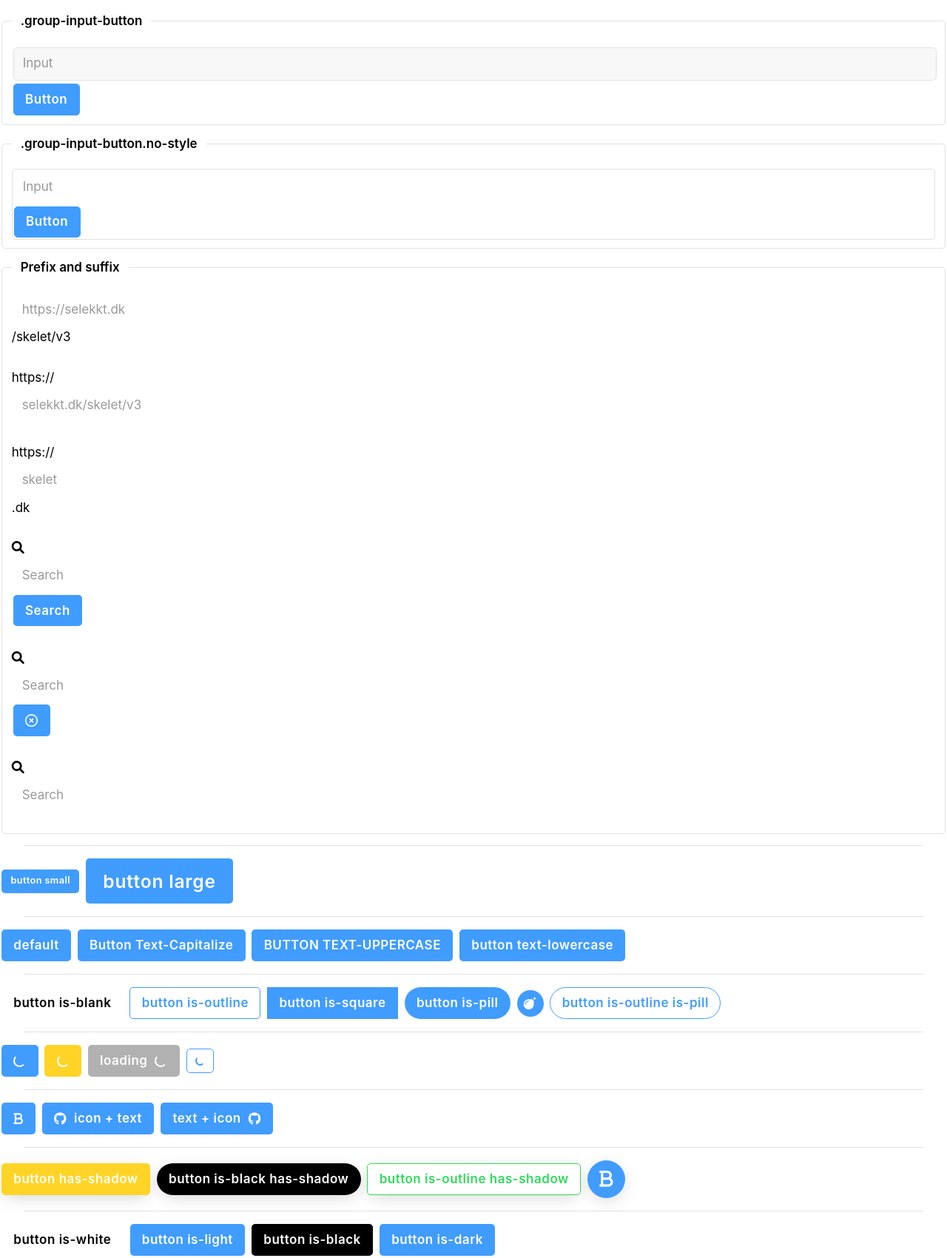
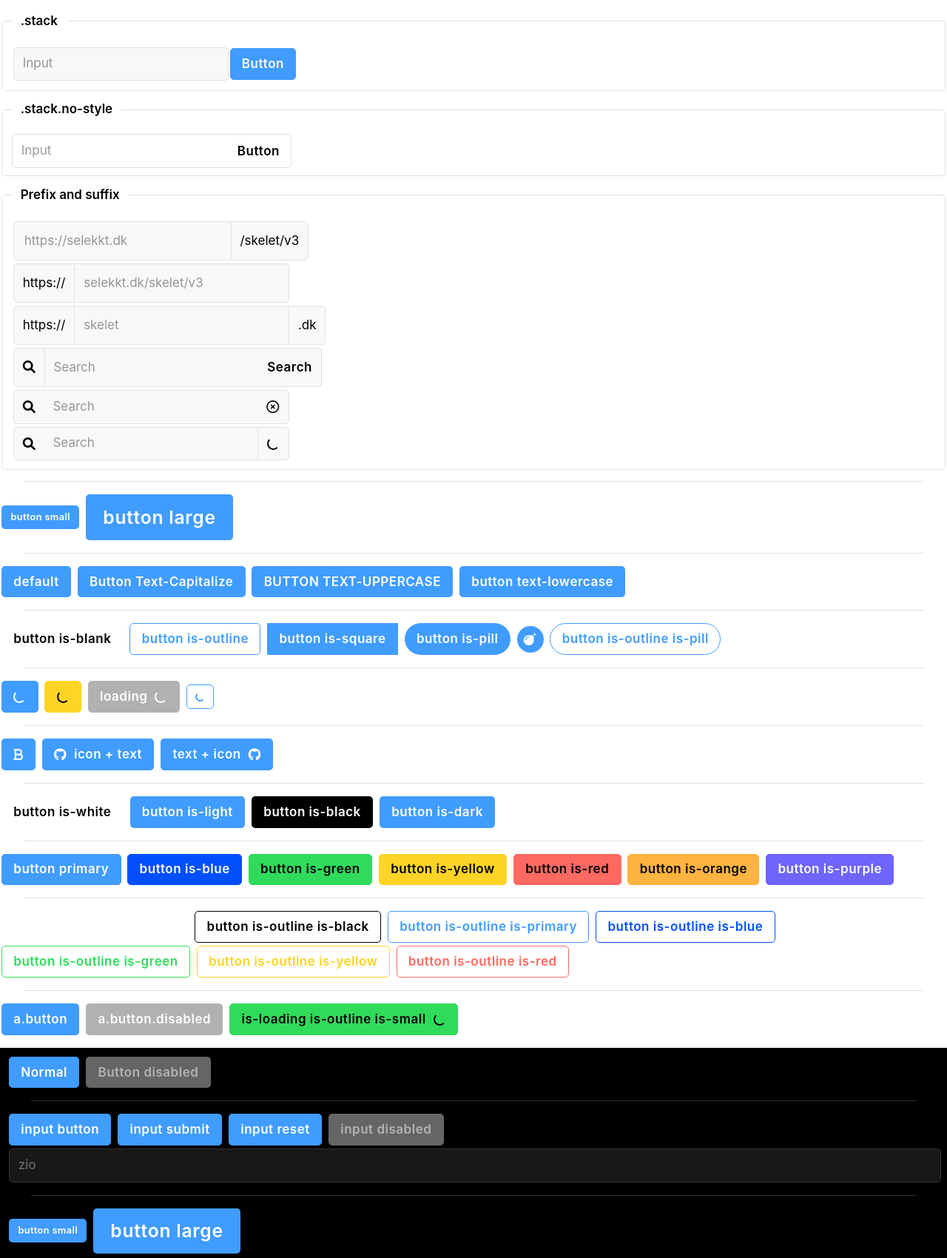
Before and after one commit to Selekkt/skelet, a website: page tests/buttons.html in a window 1280 px wide. Shown: the part 371-2071 px from the top of the page at 74% size. Drawn offline with Linux system fonts and the light colour scheme; a web font is replaced by a local one.

Commit message:
fixed bugs
+ fixed tooltip z-index bug
+ fixed buttons
+ switched colors again

Co-Authored-By: Sēlekkt. <14300778+Selekkt@users.noreply.github.com>

```diff
--- a/css/skelet.css
+++ b/css/skelet.css
@@ -52,7 +52,7 @@ summary{display:list-item}
     --shadow: rgba(10, 10, 10, 0.1);
 
     --linkColor: var(--primary);
-    --linkHover: #004FFF;
+    --linkHover: #2997ff;
 
     --bgColor: #FFF;
     --color: #000;
@@ -181,8 +181,6 @@ summary{display:list-item}
     --inputColor: var(--color);
     --inputPlaceholderColor: rgba(255,255,255,.4);
 
-    --buttonColor: var(--color);
-    --buttonColorHover: var(--color);
     --buttonBorderColor: transparent;
     --buttonBorderHover: transparent;
 
@@ -207,7 +205,7 @@ dd {margin-inline-start:4rem}
 figure {margin:0;width:fit-content}
 figcaption { text-align: center; padding: var(--padding); font-size: 0.8em; }
 [hidden],[type="hidden"],.hidden {display:none!important;outline:0}
-[disabled],[disabled]:hover,.disabled { filter: grayscale(100%); opacity:0.7!important; cursor:not-allowed!important }
+[disabled],[disabled]:hover,.disabled { filter: grayscale(100%); opacity:0.7!important; cursor:not-allowed!important; --buttonColor: var(--white); --buttonColorHover: var(--white) }
 
 /* ------------------
   basics
@@ -553,7 +551,8 @@ kbd {
 /* ------------------
   tooltips
 ------------------ */
-[data-tooltip] { overflow: visible; position: relative; cursor: pointer; z-index: 1; }
+[data-tooltip] { overflow: visible; position: relative; cursor: pointer; z-index: 1 }
+[data-tooltip]:hover { z-index: 2 }
 
 [data-tooltip]::after {
     content: attr(data-tooltip);
@@ -666,8 +665,6 @@ button,.button,[type=button],[type=submit],[type=reset] {
 
 :where(button,.button,[type=button],[type=submit],[type=reset]):hover { --buttonBg: var(--buttonBgHover); --buttonColor: var(--buttonColorHover); --buttonBorderColor: var(--buttonBorderHover) }
 
-.has-shadow:where(button,.button,[type=button],[type=submit],[type=reset]) { box-shadow: 0 5px 25px -5px rgba(0,0,0,0.2) }
-.has-shadow:where(button,.button,[type=button],[type=submit],[type=reset]):hover { transform: translateY(2px); box-shadow: 0 2px 7px 1px rgba(0,0,0,0.1) }
 .has-icon:where(button,.button,[type=button],[type=submit],[type=reset]) { display:inline-flex; align-items:center; justify-content:center }
 .has-icon:where(button,.button,[type=button],[type=submit],[type=reset]) i { font-size: max(15px, var(--buttonFontSize)) }
 
@@ -698,9 +695,10 @@ button,.button,[type=button],[type=submit],[type=reset] {
 
 .is-unset { all: unset }
 .is-blank:where(button,.button,[type=button],[type=submit],[type=reset]) { background: transparent; --buttonBorderColor: transparent; --buttonBorderHover: var(--buttonBorderColor); --buttonColor: currentColor; --buttonColorHover: currentColor }
+.is-custom:where(button,.button,[type=button],[type=submit],[type=reset]) { --buttonBg: transparent; --buttonBorderColor: transparent; --buttonBorderHover: transparent; --buttonColor: currentColor; --buttonColorHover: currentColor }
+
 .is-outline:where(button,.button,[type=button],[type=submit],[type=reset]) { background: transparent; --buttonColor: var(--buttonBg); --buttonBorderColor: var(--buttonBg) }
-.is-outline:where(button,.button,[type=button],[type=submit],[type=reset]):not(.is-white,.is-black,.is-currentcolor):hover { background: var(--buttonBg); --buttonColor: var(--white) }
-.is-custom:where(button,.button,[type=button],[type=submit],[type=reset]) { --buttonBg: transparent; --buttonBorderColor: transparent; --buttonBorderHover: transparent; --buttonColor: currentColor; --buttonColorHover: currentColor }
+.is-outline:where(button,.button,[type=button],[type=submit],[type=reset]):not(.is-white,.is-black,.is-currentcolor):hover { background: var(--buttonBg); --buttonColor: var(--buttonColorHover) }
 
 .is-white:where(button,.button,[type=button],[type=submit],[type=reset]):not(.is-outline) { --buttonBg:var(--white); --buttonBgHover:var(--buttonBg); --buttonColor:var(--black);
     --buttonColorHover: var(--black) }
@@ -710,13 +708,19 @@ button,.button,[type=button],[type=submit],[type=reset] {
 .is-white.is-outline:where(button,.button,[type=button],[type=submit],[type=reset]) { --buttonColor: var(--white); --buttonBorderColor: var(--white);--buttonColorHover: var(--white);  --buttonBorderHover: var(--white) }
 .is-black.is-outline:where(button,.button,[type=button],[type=submit],[type=reset]) { --buttonColor: var(--black); --buttonBorderColor: var(--black); --buttonColorHover: var(--black); --buttonBorderHover: var(--black) }
 
-:where(.is-primary,.is-blue,.is-green,.is-yellow,.is-red):where(button,.button,[type=button],[type=submit],[type=reset]) { --buttonBg:var(--primary); --buttonBgHover:var(--buttonBg); --buttonBorderColor:var(--buttonBg); --buttonBorderColorHover:var(--buttonBg) }
+:where(.is-primary,.is-blue,.is-green,.is-yellow,.is-red,.is-orange,.is-purple):where(button,.button,[type=button],[type=submit],[type=reset]) { --buttonBg:var(--primary); --buttonBgHover:var(--buttonBg); --buttonBorderColor:var(--buttonBg); --buttonBorderColorHover:var(--buttonBg) }
+:where(.is-green,.is-yellow,.is-red,.is-orange):where(button,.button,[type=button],[type=submit],[type=reset]) { --buttonColor: var(--black) }
+
 
 .is-primary:where(button,.button,[type=button],[type=submit],[type=reset]) { --buttonBg: var(--primary) }
-.is-blue:where(button,.button,[type=button],[type=submit],[type=reset])    { --buttonBg: var(--blue) }
-.is-green:where(button,.button,[type=button],[type=submit],[type=reset])   { --buttonBg: var(--green) }
-.is-yellow:where(button,.button,[type=button],[type=submit],[type=reset])  { --buttonBg: var(--yellow) }
-.is-red:where(button,.button,[type=button],[type=submit],[type=reset])     { --buttonBg: var(--red) }
+.is-blue:where(button,.button,[type=button],[type=submit],[type=reset])    { --buttonBg: var(--blue); --buttonColorHover: var(--white) }
+.is-green:where(button,.button,[type=button],[type=submit],[type=reset])   { --buttonBg: var(--green); --buttonColorHover: var(--black) }
+.is-yellow:where(button,.button,[type=button],[type=submit],[type=reset])  { --buttonBg: var(--yellow); --buttonColorHover: var(--black) }
+.is-red:where(button,.button,[type=button],[type=submit],[type=reset])     { --buttonBg: var(--red); --buttonColorHover: var(--black) }
+.is-orange:where(button,.button,[type=button],[type=submit],[type=reset])  { --buttonBg: var(--orange); --buttonColorHover: var(--black) }
+.is-purple:where(button,.button,[type=button],[type=submit],[type=reset])  { --buttonBg: var(--purple) }
+
+.is-blue:where(button,.button,[type=button],[type=submit],[type=reset]):not(.is-outline) { --buttonColor: var(--white) }
 
 /** Radio checkbox switch */
 input[type="checkbox"],
--- a/tests/buttons.html
+++ b/tests/buttons.html
@@ -33,54 +33,54 @@
 </div>
 <hr>
 <fieldset>
-    <legend>.group-input-button</legend>
-    <div class="group-input-button">
+    <legend>.stack</legend>
+    <div class="stack">
         <input type="text" placeholder="Input">
         <button class="is-primary">Button</button>
     </div>
 </fieldset>
 <style>
-.group-input-button.my-style { border: var(--inputBorderWidth) var(--inputBorderStyle) var(--inputBorderColor); border-radius: var(--inputRadius); }
-.group-input-button.my-style:focus-within { background: var(--inputBg); border-color: var(--inputActive) }
+.stack.my-style { border: var(--inputBorderWidth) var(--inputBorderStyle) var(--inputBorderColor); border-radius: var(--inputRadius); }
+.stack.my-style:focus-within { background: var(--inputBg); border-color: var(--inputActive) }
 </style>
 <fieldset>
-    <legend>.group-input-button.no-style</legend>
-    <div class="group-input-button no-style my-style">
+    <legend>.stack.no-style</legend>
+    <div class="stack no-style my-style">
         <input type="text" placeholder="Input" class="is-blank">
         <button class="is-primary">Button</button>
     </div>
 </fieldset>
 <fieldset>
     <legend>Prefix and suffix</legend>
-    <div class="group-input-button presuffix">
+    <div class="stack presuffix">
         <input type="text" placeholder="https://selekkt.dk" class="is-blank">
         <span>/skelet/v3</span>
     </div>
 <br>
-    <div class="group-input-button no-style presuffix">
+    <div class="stack no-style presuffix">
         <span>https://</span>
         <input type="text" placeholder="selekkt.dk/skelet/v3" class="is-blank">
     </div>
 <br>
-    <div class="group-input-button no-style presuffix">
+    <div class="stack no-style presuffix">
         <span>https://</span>
         <input type="text" placeholder="skelet" class="is-blank">
         <span>.dk</span>
     </div>
 <br>
-    <div class="group-input-button no-style presuffix">
+    <div class="stack no-style presuffix">
         <span><i class="fa-solid fa-magnifying-glass"></i></span>
         <input type="text" placeholder="Search" class="is-blank">
         <button>Search</button>
     </div>
 <br>
-    <div class="group-input-button no-style presuffix">
+    <div class="stack no-style presuffix">
         <i class="fa-solid fa-magnifying-glass"></i>
         <input type="text" placeholder="Search" class="is-blank">
         <button class="text-uppercase"><i class="fa-regular fa-circle-xmark"></i></button>
     </div>
 <br>
-    <div class="group-input-button no-style presuffix">
+    <div class="stack no-style presuffix">
         <i class="fa-solid fa-magnifying-glass"></i>
         <input type="text" placeholder="Search" class="is-blank">
         <span class="is-loading"></span>
@@ -121,11 +121,6 @@
     <i class="fab fa-github"></i>
 </button>
 <hr>
-<button class="is-yellow has-shadow">button has-shadow</button>
-<button class="is-black is-pill has-shadow">button is-black has-shadow</button>
-<button class="is-green is-outline has-shadow">button is-outline has-shadow</button>
-<button class="is-circle is-large has-shadow"><i class="fas fa-bold"></i></button>
-<hr>
 <button class="is-white">button is-white</button>
 <button class="is-light">button is-light</button>
 <button class="is-black">button is-black</button>
@@ -136,6 +131,8 @@
 <button class="is-green">button is-green</button>
 <button class="is-yellow">button is-yellow</button>
 <button class="is-red">button is-red</button>
+<button class="is-orange">button is-orange</button>
+<button class="is-purple">button is-purple</button>
 <hr>
 <button class="is-outline is-white">button is-outline is-white</button>
 <button class="is-outline is-black">button is-outline is-black</button>
@@ -210,6 +207,8 @@
 <button class="is-green">button is-green</button>
 <button class="is-yellow">button is-yellow</button>
 <button class="is-red">button is-red</button>
+<button class="is-orange">button is-orange</button>
+<button class="is-purple">button is-purple</button>
 <hr>
 <button class="is-outline is-white">button is-outline is-white</button>
 <button class="is-outline is-black">button is-outline is-black</button>
@@ -218,6 +217,8 @@
 <button class="is-outline is-outline is-green">button is-outline is-green</button>
 <button class="is-outline is-yellow">button is-outline is-yellow</button>
 <button class="is-outline is-red">button is-outline is-red</button>
+<button class="is-outline is-orange">button is-orange</button>
+<button class="is-outline is-purple">button is-purple</button>
 <hr>
 <a href="" class="button">a.button</a>
 <a href="" class="button disabled">a.button.disabled</a>
```
Also changed, not shown: tests/html-elements.html (+0 -5 lines).
